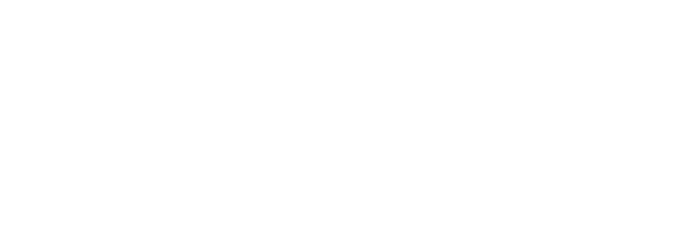
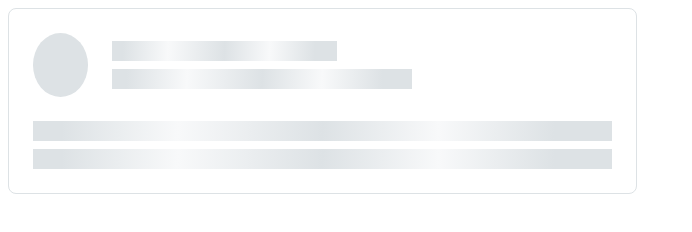
Before and after one commit to js-tasks-ru/htmlcss-20210916_viktor-minor, a website: page 04-lection2/02-skeleton/index.html in a window 1280 px wide. Shown: the whole page, without its empty margins (0-692 px from the left). Drawn offline with Linux system fonts and the light colour scheme.

Commit message:
add skeleton

```diff
--- a/04-lection2/02-skeleton/index.html
+++ b/04-lection2/02-skeleton/index.html
@@ -6,6 +6,18 @@
         <link rel="stylesheet" href="./skeleton.css">
     </head>
     <body>
-
+        <div class="skeleton" style="width: 579px">
+            <div class="skeleton__header">
+                <div class="skeleton__header__circle"></div>
+                <div class="skeleton__header__line__wrapper">
+                    <div class="skeleton__header__line" style="width: 45%"></div>
+                    <div class="skeleton__header__line" style="width: 60%"></div>
+                </div>
+            </div>
+            <div class="skeleton__content">
+                <div class="skeleton__header__line"></div>
+                <div class="skeleton__header__line"></div>
+            </div>
+        </div>
     </body>
 </html>
--- a/04-lection2/02-skeleton/skeleton.css
+++ b/04-lection2/02-skeleton/skeleton.css
@@ -0,0 +1,35 @@
+.skeleton {
+    padding: 24px;
+    border-radius: 8px;
+    border: 1px solid var(--grey-2);
+}
+
+.skeleton__header {
+    display: flex;
+    align-items: center;
+}
+
+.skeleton__header__line__wrapper {
+    width: 100%;
+}
+
+.skeleton__header__circle {
+    width: 64px;
+    height: 64px;
+    border-radius: 50%;
+    background-color: var(--grey-2);
+    margin-right: 24px;
+}
+
+.skeleton__content {
+    margin-top: 24px;
+}
+
+.skeleton__header__line {
+    height: 20px;
+    background: linear-gradient(92.51deg, var(--grey-2) 5%,  var(--grey-1) 25%,  var(--grey-2) 50%,  var(--grey-1) 70%,  var(--grey-2) 90%);
+}
+
+.skeleton__header__line:not(:last-child) {
+    margin-bottom: 8px;
+}
```
